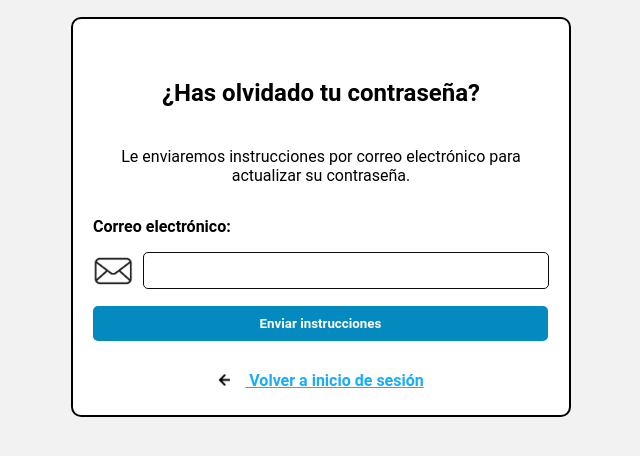
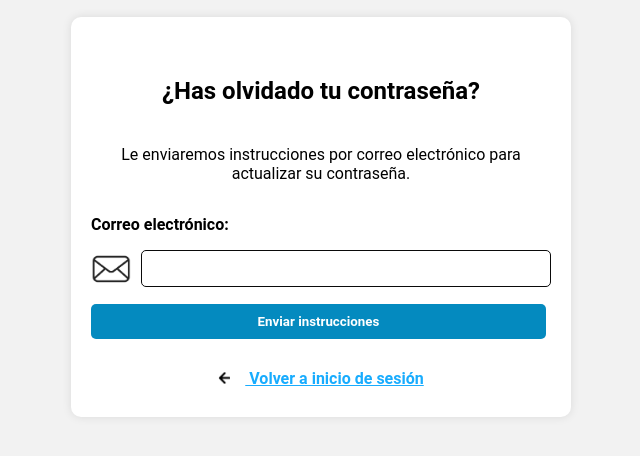
Before and after one commit to NicaWallet/Nica-Wallet, a website: page src/modules/ForgotPassword.html in a window 1280 px wide. Shown: the part 158-614 px from the top of the page, without its empty margins (319-959 px from the left). Drawn offline with nearby package versions, Linux system fonts and the light colour scheme; some packages are replaced by stand-ins of ours; a script that the page names is missing.

Commit message:
Resemble view to Login view

```diff
--- a/src/css/ForgotPassword.css
+++ b/src/css/ForgotPassword.css
@@ -18,7 +18,7 @@
     width: 500px;
     height: 400px;
     margin: 0 auto;
-    border: 2px solid black;
+    box-shadow: 0 0 10px rgba(0, 0, 0, 0.1);
     top: 200px;
 }
 
```
